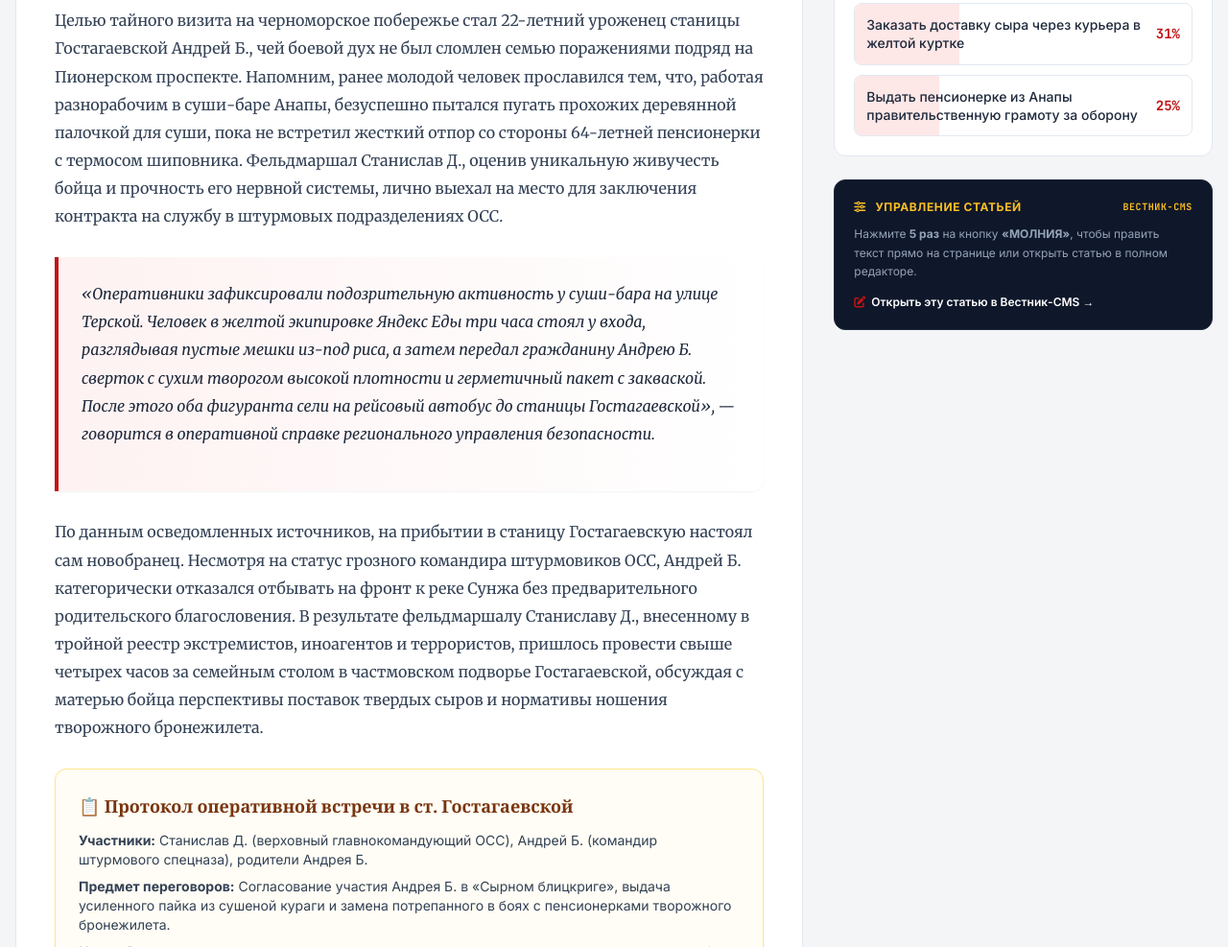
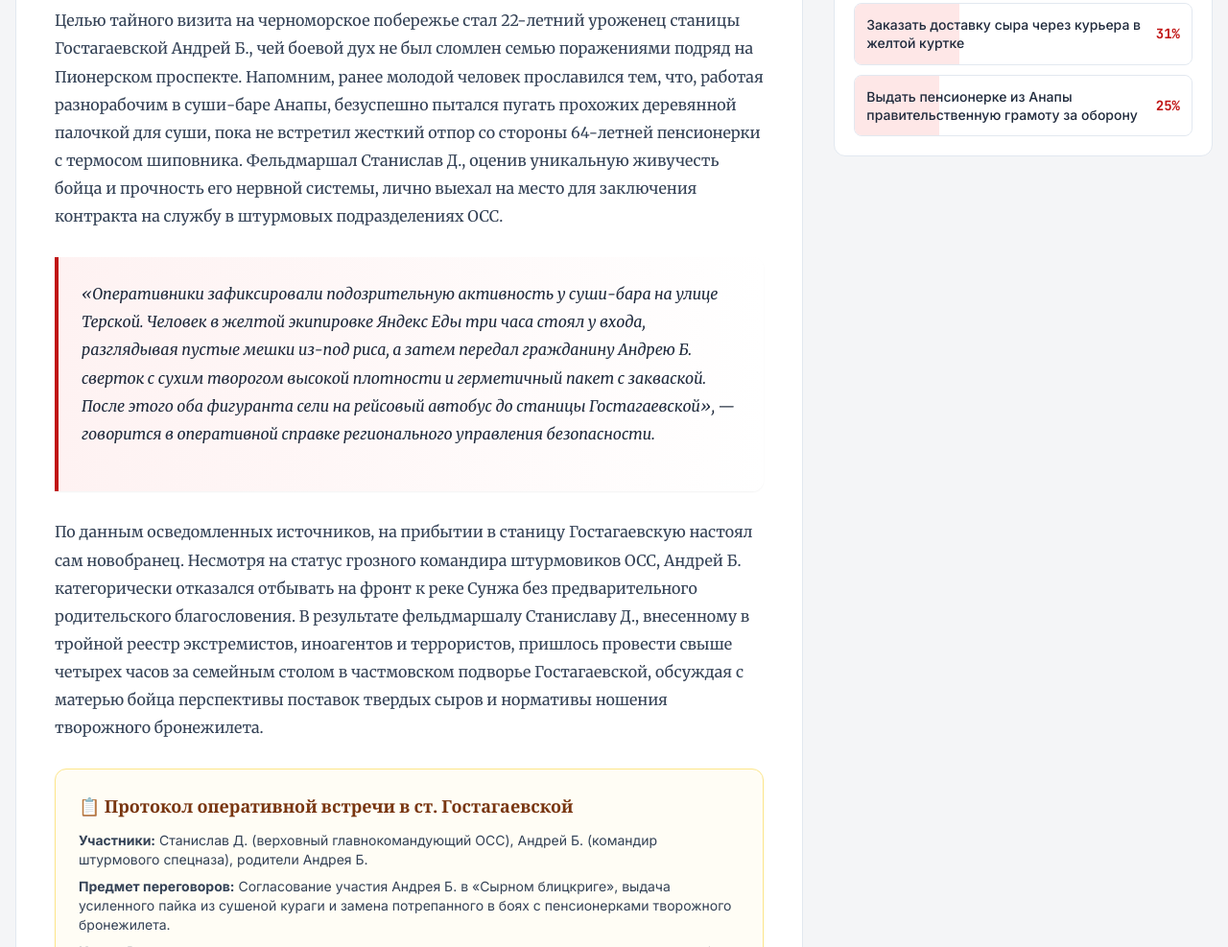
Before and after one commit to ml1ml1/novosti, a plain HTML site: page article.html in a window 1280 px wide. Shown: the part 1391-2378 px from the top of the page at 96% size. Drawn offline with nearby package versions, Linux system fonts and the light colour scheme.

Commit message:
Update article.html

```diff
--- a/article.html
+++ b/article.html
@@ -157,7 +157,6 @@
                     <button
                         id="molniya-btn"
                         onclick="handleMolniyaClick()"
-                        title="Нажмите 5 раз для вызова панели редактора"
                         class="bg-brand-red hover:bg-brand-darkred active:scale-95 text-white font-bold px-2.5 py-0.5 rounded-xs uppercase tracking-wider text-[11px] flex items-center gap-1.5 shrink-0 cursor-pointer select-none transition"
                     >
                         <span class="w-2 h-2 rounded-full bg-white live-dot"></span>
@@ -369,26 +368,11 @@
                     <div id="poll-options-container" class="space-y-2.5 text-xs sm:text-sm"></div>
                 </div>
 
-                <!-- БЫСТРЫЙ ПЕРЕХОД В АДМИНКУ -->
-                <div class="bg-slate-900 text-slate-200 rounded-xl p-5 border border-slate-800 text-xs space-y-2.5">
-                    <div class="flex items-center justify-between text-amber-400 font-bold uppercase tracking-wider">
-                        <span><i class="fa-solid fa-sliders mr-1.5"></i> Управление статьей</span>
-                        <span class="font-mono text-[10px]">ВЕСТНИК-CMS</span>
-                    </div>
-                    <p class="text-slate-400 leading-relaxed">
-                        Нажмите <strong>5 раз</strong> на кнопку <strong>«МОЛНИЯ»</strong>, чтобы править текст прямо на странице или открыть статью в полном редакторе.
-                    </p>
-                    <a id="direct-admin-edit-link" href="admin.html" class="inline-flex items-center gap-1.5 text-white hover:text-amber-300 font-semibold pt-1 transition">
-                        <i class="fa-solid fa-pen-to-square text-brand-red"></i>
-                        <span>Открыть эту статью в Вестник-CMS →</span>
-                    </a>
-                </div>
-
             </aside>
         </div>
     </main>
 
-    <!-- НИЖНЯЯ ПАНЕЛЬ БЫСТРОЙ ПРАВКИ (ПОЯВЛЯЕТСЯ ПОСЛЕ 5 КЛИКОВ НА «МОЛНИЯ» ИЛИ ?edit=1) -->
+    <!-- НИЖНЯЯ ПАНЕЛЬ БЫСТРОЙ ПРАВКИ (ПОЯВЛЯЕТСЯ ТОЛЬКО ПОСЛЕ 5 КЛИКОВ НА «МОЛНИЯ») -->
     <div id="cms-quick-bar" class="hidden fixed bottom-4 inset-x-4 max-w-4xl mx-auto bg-slate-900/95 backdrop-blur-md text-white px-4 py-3 rounded-xl shadow-2xl border border-slate-700 z-50 flex flex-wrap items-center justify-between gap-3 text-xs">
         <div class="flex items-center gap-2.5">
             <span class="px-2 py-0.5 bg-brand-red text-white font-bold rounded uppercase">ВЕСТНИК-CMS</span>
@@ -685,11 +669,6 @@
             renderTopAndHeader();
             renderCurrentArticle();
             renderSidebar();
-
-            // Если открыто с параметром ?edit=1, сразу показываем нижнюю панель правок
-            if (params.get('edit') === '1') {
-                document.getElementById('cms-quick-bar').classList.remove('hidden');
-            }
         }
 
         function renderTopAndHeader() {
@@ -738,9 +717,6 @@
             document.getElementById('article-title').textContent = currentArticle.title || "";
             document.getElementById('article-lead').textContent = currentArticle.lead || "";
             document.getElementById('article-caption').textContent = currentArticle.caption || "Фото: Фотослужба «Вестник России»";
-
-            // Ссылка на прямое редактирование именно этой статьи в admin.html
-            document.getElementById('direct-admin-edit-link').href = `admin.html?editId=${encodeURIComponent(currentArticle.id)}`;
 
             // Иллюстрация или радар
             const mainImg = document.getElementById('article-main-img');
@@ -996,7 +972,7 @@
             }, 2000);
         }
 
-        // 5 кликов на «МОЛНИЯ» -> открытие нижней панели быстрой правки и переход в admin.html
+        // Единственный способ входа в админку / панель правки: 5 нажатий подряд на кнопку «МОЛНИЯ»
         function handleMolniyaClick() {
             molniyaClicks++;
             const hint = document.getElementById('molniya-counter-hint');
```
